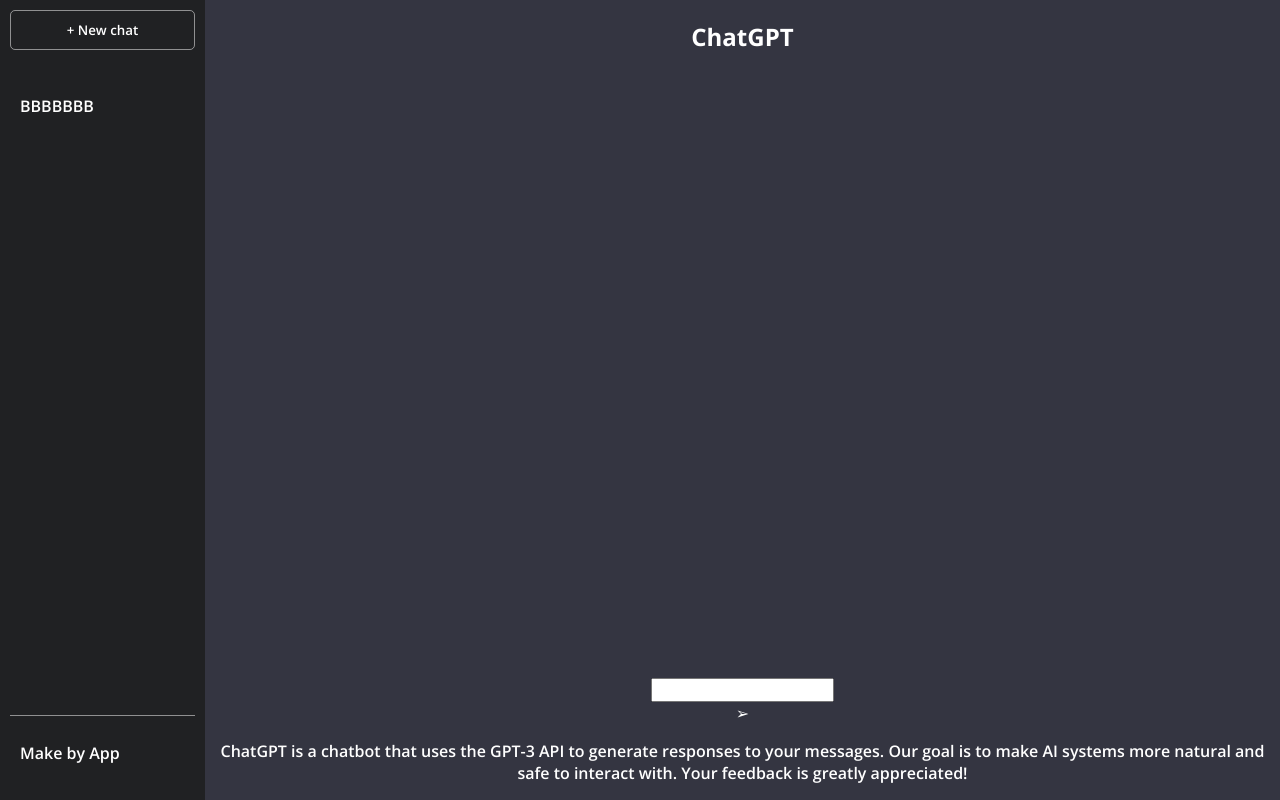
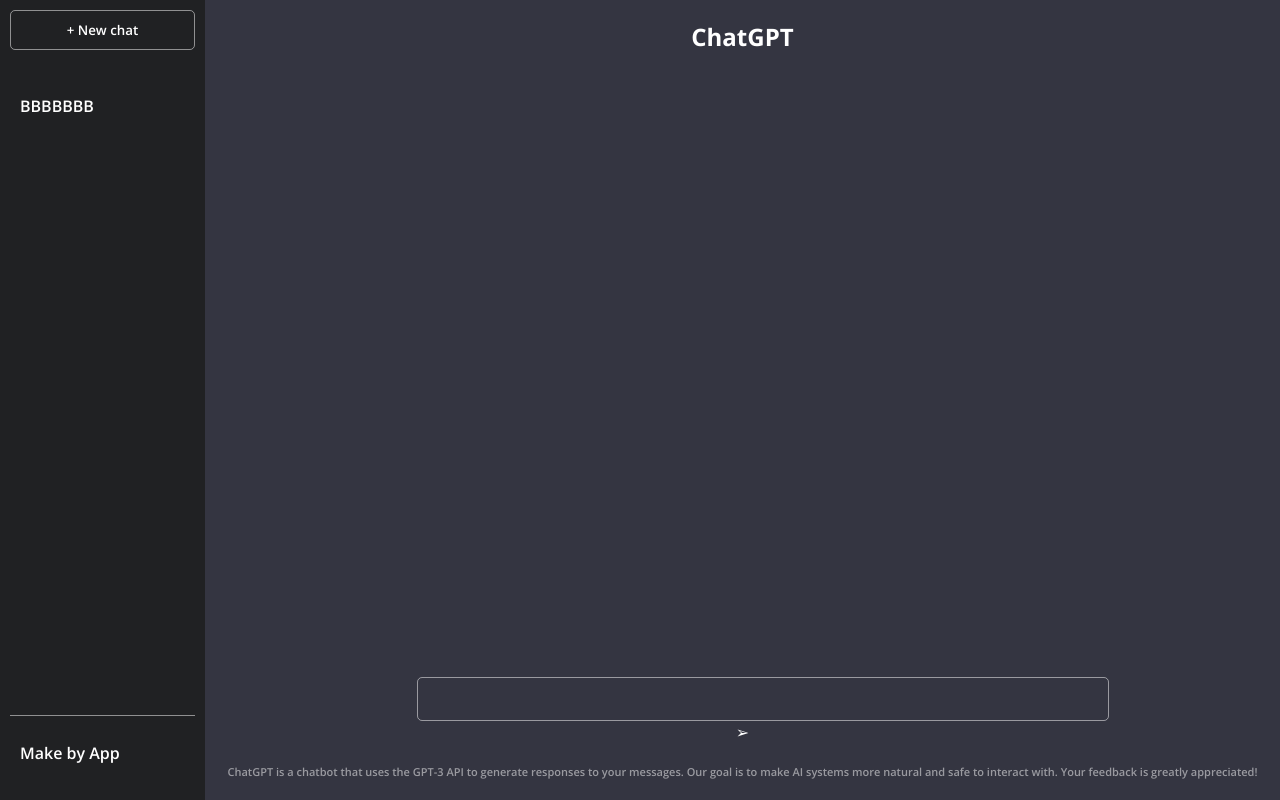
Before and after one commit to huyquangphamname/ChatLineAI, a React (Create React App) app in the folder projectReact-chatgpt-clone/react-chatgpt-clone/: page / in a window 1280 px wide. Built offline with nearby package versions, Linux system fonts and the light colour scheme.

Commit message:
changes minor eidt formating

```diff
--- a/projectReact-chatgpt-clone/react-chatgpt-clone/src/App.js
+++ b/projectReact-chatgpt-clone/react-chatgpt-clone/src/App.js
@@ -21,7 +21,7 @@
             <input/>
             <div id="submit">➢</div>
           </div>
-          <p className="Info">
+          <p className="info">
             ChatGPT is a chatbot that uses the GPT-3 API to generate responses to your messages.
             Our goal is to make AI systems more natural and safe to interact with.
             Your feedback is greatly appreciated!
--- a/projectReact-chatgpt-clone/react-chatgpt-clone/src/index.css
+++ b/projectReact-chatgpt-clone/react-chatgpt-clone/src/index.css
@@ -63,5 +63,29 @@
     color: rgba(255, 255, 255, 0.5);
     font-size: 11px;
     padding: 10px;
+}
 
+.bottom-section {
+    width: 100%;
+    display: flex;
+    flex-direction: column;
+    justify-content: center;
+    align-items: center;
 }
+
+.input-container {
+    position: relative;
+    width: 100%;
+    max-width: 650px;
+}
+
+input {
+    width: 100%;
+    padding: 10px 20px;
+    border-radius: 5px;
+    border: solid 0.5px rgba(255, 255, 255, 0.5);
+    background-color: transparent;
+    color: #fff;
+    font-size: 16px;
+    outline: none;
+}
```
